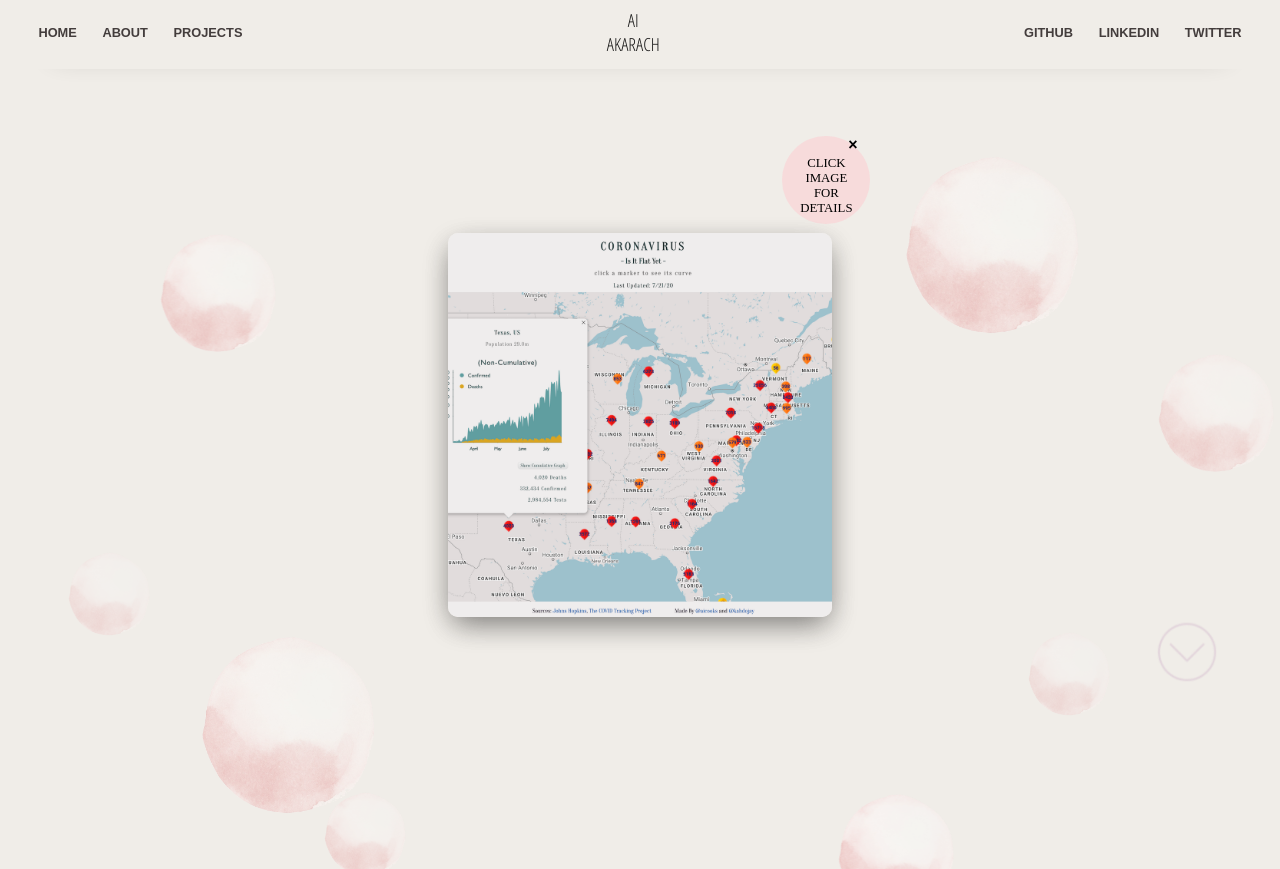
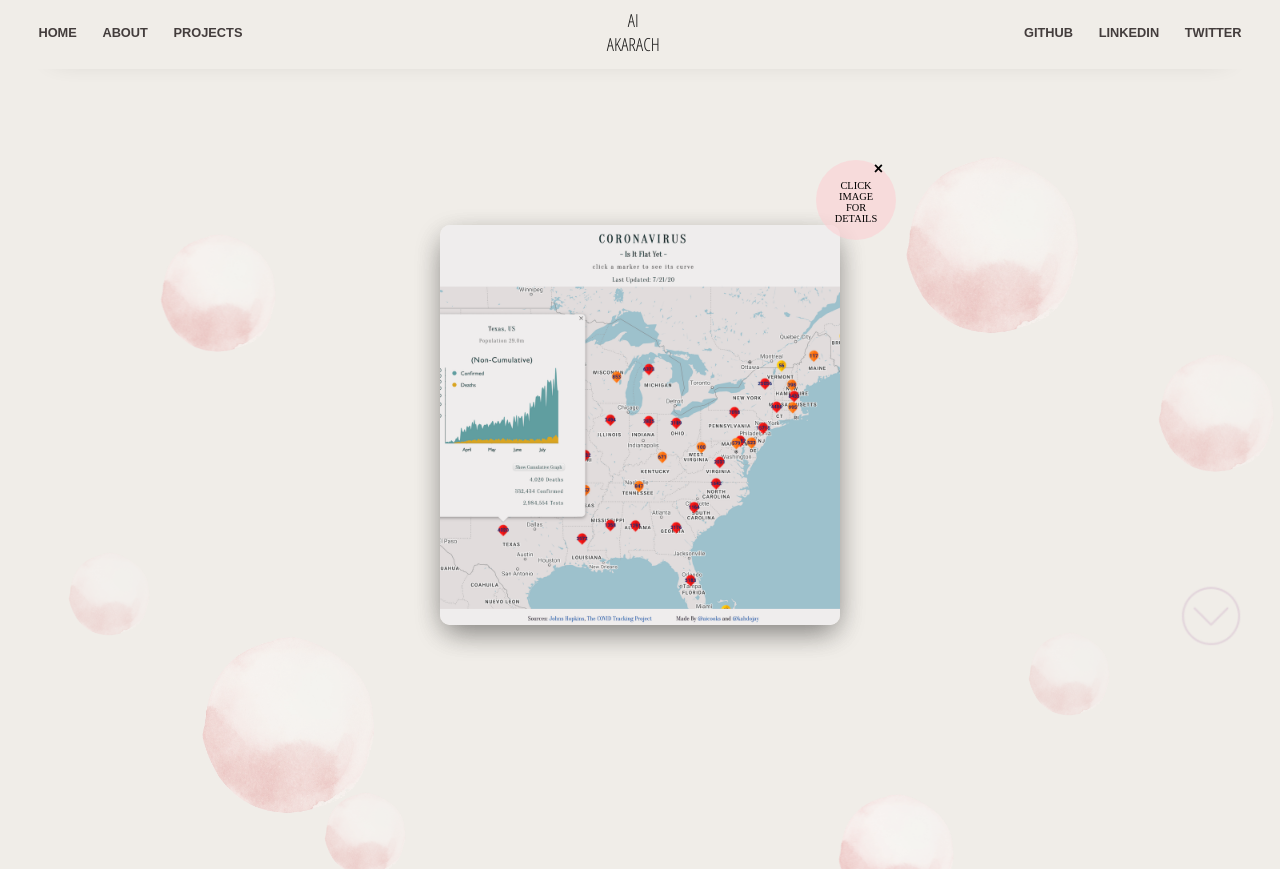
Before and after one commit to aka-ai/portfolio, a React (Create React App) app: page /projects in a window 1280 px wide. Built offline with nearby package versions, Linux system fonts and the light colour scheme; a web font is replaced by a local one.

Commit message:
added media query min width 1500px to projects

```diff
--- a/src/Index.css
+++ b/src/Index.css
@@ -348,7 +348,14 @@ a:hover {
     font-size: 2.5vw;
   }
   .popup {
-    right: 20vw;
+    top: 20vh;
+    right: 24vw;
+    width: 9vh;
+    height: 9vh;
+  }
+  .popup .content {
+    font-size: 1.6vh;
+    padding-top: 2vh;
   }
   .arrows {
     height: 60vw;
@@ -390,30 +397,34 @@ a:hover {
   .project-image-container,
   .project-image,
   .project-desc {
-    width: 30vw;
-    height: 30vw;
+    width: 50vh;
+    height: 50vh;
   }
-
   .project-desc h3 {
-    font-size: 2.5vw;
+    font-size: 3vh;
   }
   .project-desc p {
-    padding: 1.5vw;
-    font-size: 1.5vw;
+    padding: 1vh 3vh;
+    font-size: 3vh;
   }
   .arrows {
-    height: 40vw;
-    padding-right: 5vw;
+    height: 55vh;
+    padding-right: 5vh;
   }
   .popup {
-    top: 17vh;
-    right: 32vw;
-    width: 5vw;
-    height: 5vw;
+    top: 20vh;
+    right: 30vw;
+    width: 7vh;
+    height: 7vh;
   }
   .popup .content {
-    font-size: 1vw;
+    font-size: 1.3vh;
     padding-top: 1vh;
+  }
+}
+@media only screen and (min-width: 1500px) {
+  .popup {
+    right: 33vw;
   }
 }
 /*mobile landscape */
```
